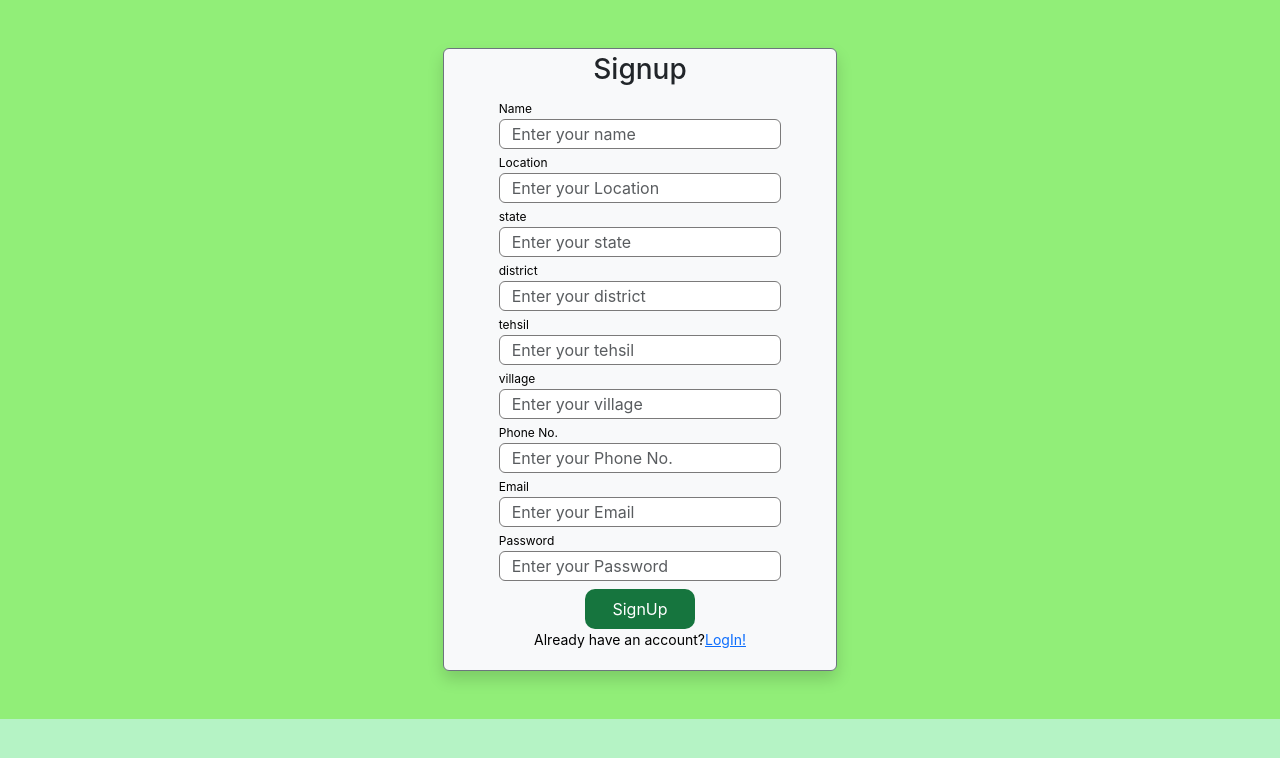
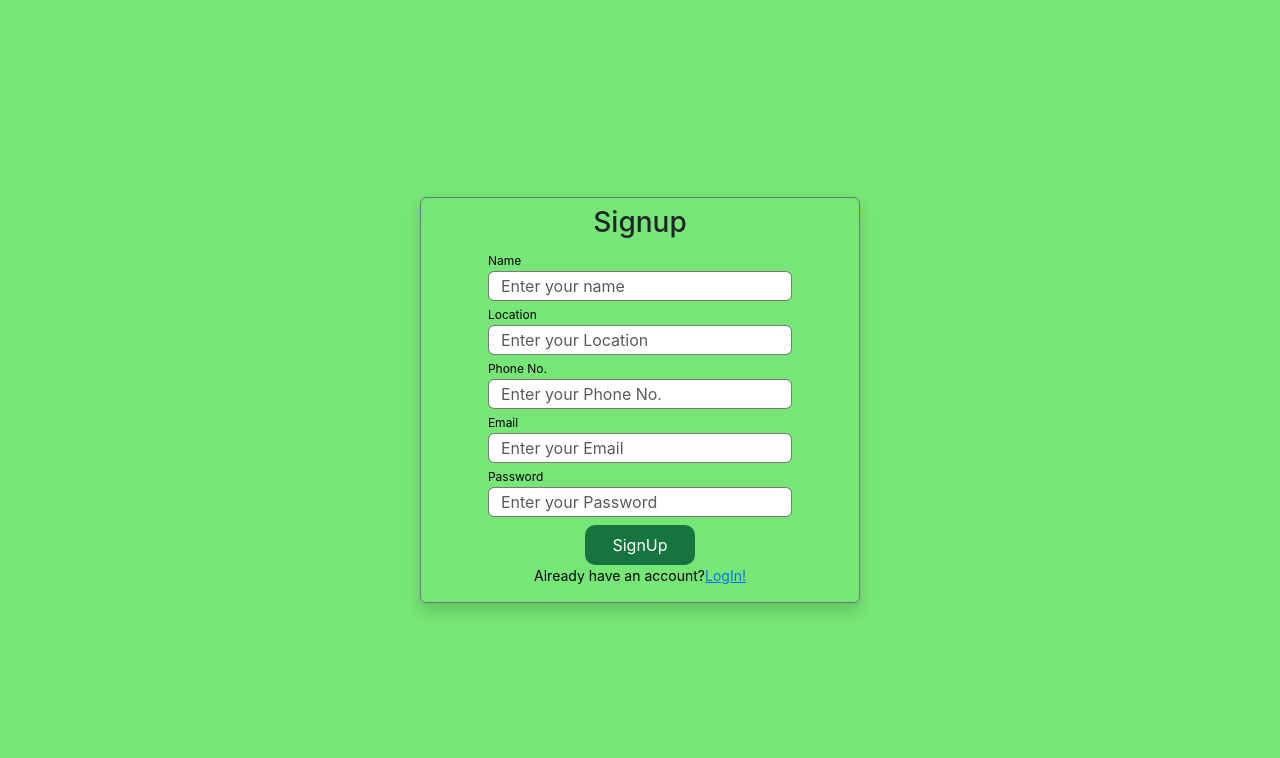
Before and after one commit to sandyy-singh/krishi-dashboard, a React (Create React App) app: page /signup in a window 1280 px wide. Shown: the top 758 px of the page. Built offline with nearby package versions, Linux system fonts and the light colour scheme; no server answers; the database is empty.

Commit message:
signup page edited

```diff
--- a/src/components/loginSignup/SignUp.jsx
+++ b/src/components/loginSignup/SignUp.jsx
@@ -13,10 +13,10 @@ const firestore = getFirestore(apppp);
 const SignUp = () => {
   const [name, setName] = useState("");
   const [location, setLocation] = useState("");
-  const [state, setState] = useState("");
-  const [district, setDistrict] = useState("");
-  const [tehsil, setTehsile] = useState("");
-  const [village, setVillage] = useState("");
+  // const [state, setState] = useState("");
+  // const [district, setDistrict] = useState("");
+  // const [tehsil, setTehsile] = useState("");
+  // const [village, setVillage] = useState("");
   const [phone, setPhone] = useState("");
   const [email, setEmail] = useState("");
   const [password, setPassword] = useState("");
@@ -68,10 +68,10 @@ const SignUp = () => {
         alert("somethimg wrong,please try again");
         setName("");
         setLocation("");
-        setState("");
-        setDistrict("");
-        setTehsile("");
-        setVillage("");
+        // setState("");
+        // setDistrict("");
+        // setTehsile("");
+        // setVillage("");
         setPhone("");
         setEmail("");
         setPassword("");
@@ -80,10 +80,10 @@ const SignUp = () => {
     }
     setName("");
     setLocation("");
-    setState("");
-    setDistrict("");
-    setTehsile("");
-    setVillage("");
+    // setState("");
+    // setDistrict("");
+    // setTehsile("");
+    // setVillage("");
     setPhone("");
     setEmail("");
     setPassword("");
@@ -91,10 +91,12 @@ const SignUp = () => {
   };
 
   return (
-    <div className="container-fluid signUp  ">
-      <div className=" row  d-flex justify-content-center align-items-center py-4 p-sm-5 ">
-        <div className="col-11 col-sm-9 col-md-6 col-lg-4 border rounded border-secondary  shadow  bg-light p-3 p-sm-1 ">
-          <h3 className="text-center ">Signup</h3>
+    <div className="container-fluid register1  ">
+      <div className=" row    ">
+        <div className="col-12 sibnUpParent ">
+          <div className="row rowWidth  ">
+            <div className="col-12 border rounded border-secondary  shadow   ">
+            <h3 className="text-center pt-2 ">Signup</h3>
               <form
                 autoComplete="off"
                 className="form-group"
@@ -135,71 +137,8 @@ const SignUp = () => {
                   </div>
                 </div>
 
-            <div className="row  d-flex justify-content-center align-items-center ">
-              <div className="col-11 col-sm-9">
-                <label className="labels" htmlFor="state">
-                  state
-                </label>
-                <input
-                  type="text"
-                  className="form-control form-input"
-                  id="state"
-                  placeholder="Enter your state"
-                  value={state}
-                  onChange={(e) => setState(e.target.value)}
-                  required
-                />
-              </div>
-            </div>
 
-            <div className="row  d-flex justify-content-center align-items-center ">
-              <div className="col-11 col-sm-9">
-                <label className="labels" htmlFor="district">
-                  district
-                </label>
-                <input
-                  type="text"
-                  className="form-control form-input"
-                  id="district"
-                  placeholder="Enter your district"
-                  value={district}
-                  onChange={(e) => setDistrict(e.target.value)}
-                  required
-                />
-              </div>
-            </div>
-            <div className="row  d-flex justify-content-center align-items-center">
-              <div className="col-11 col-sm-9">
-                <label className="labels" htmlFor="tehsil">
-                  tehsil
-                </label>
-                <input
-                  type="text"
-                  className="form-control form-input"
-                  id="tehsil"
-                  placeholder="Enter your tehsil"
-                  value={tehsil}
-                  onChange={(e) => setTehsile(e.target.value)}
-                  required
-                />
-              </div>
-            </div>
-            <div className="row  d-flex justify-content-center align-items-center">
-              <div className="col-11 col-sm-9">
-                <label className="labels " htmlFor="village">
-                  village
-                </label>
-                <input
-                  type="text"
-                  className="form-control form-input"
-                  id="village"
-                  placeholder="Enter your village"
-                  value={village}
-                  onChange={(e) => setVillage(e.target.value)}
-                  required
-                />
-              </div>
-            </div>
+
 
                 <div className="row  d-flex justify-content-center align-items-center">
                   <div className="col-11 col-sm-9">
@@ -271,6 +210,8 @@ const SignUp = () => {
             </div>
           </div>
         </div>
+      </div>
+    </div>
   );
 };
 
--- a/src/components/loginSignup/SignUp.scss
+++ b/src/components/loginSignup/SignUp.scss
@@ -1,57 +1,60 @@
 @mixin mob {
-    @media (max-width:450px) {
+    @media (max-width:650px) {
         @content;
     }
 }
 
 
 
-.register1{
-    background: url("../../Images/bg1.jpeg") no-repeat 0 0;
+
+.register1 {
+
     background-position: center;
     background-repeat: no-repeat;
     background-size: cover;
     height: 100vh;
-    background-color: rgb(161, 179, 179);
+    background-color: rgb(118, 230, 118);
+
     @include mob {
         background: none;
         background-color: #739f65;
     }
 }
+
 // .signup-background{
 //     // margin-top: 2.5rem;
 // }
 
-.signUpBox{
+.shadow {
 
 
-    background: rgba(235, 232, 232, 0.25);
-    backdrop-filter: blur(10px);
-    border-radius: 30px;
-    box-shadow: -30px -30px 100px 10px rgba(199, 187, 187, 0.2), 30px 40px 100px 10px rgba(0, 0, 0, 0.25);
-    // position: relative;
-    border: 0.1px solid rgb(121, 120, 120);
-    padding: 15px;
+    // background: rgb(88, 88, 88);
+    // backdrop-filter: blur(10px);
+    // border-radius: 30px;
+    // box-shadow: -30px -30px 100px 10px rgba(199, 187, 187, 0.2), 30px 40px 100px 10px rgba(0, 0, 0, 0.25);
+    // // position: relative;
+
 
     //vertically position center
-    margin: 0;
-    position: absolute;
-    top: 50%;
-    transform: translateY(-50%);
+
+
 
 
 }
-.labels{
+
+.labels {
     font-size: 12px;
 }
-.form-input{
-    height: 30px  !important;
+
+.form-input {
+    height: 30px !important;
 
     border: 1px solid rgb(123, 122, 122) !important;
     box-shadow: none !important;
     color: black !important;
 }
-.form-input1{
+
+.form-input1 {
     border: 1px solid rgb(123, 122, 122) !important;
     box-shadow: none !important;
     color: black !important;
@@ -65,16 +68,19 @@
     display: flex;
     align-items: center;
     justify-content: center;
+
     @include mob {
         font-size: 50px;
     }
 
 }
-.submitSignUp{
+
+.submitSignUp {
     display: flex;
     align-items: center;
     justify-content: center;
-    >button{
+
+    >button {
         display: flex;
         align-items: center;
         justify-content: center;
@@ -85,7 +91,8 @@
         background-color: rgb(22, 117, 62);
         border: none;
         border-radius: 10px;
-        &:hover{
+
+        &:hover {
             background-color: rgb(23, 47, 33);
         }
     }
@@ -93,6 +100,28 @@
 
 
 }
-.signUp{
+
+.signUp {
     background-color: #91ee78;
 }
+
+.sibnUpParent {
+    display: flex;
+    justify-content: center;
+    align-items: center;
+    height: 100vh;
+    width: 100vw;
+
+
+}
+
+.rowWidth {
+    width: 35%;
+
+
+    @include mob {
+
+        width: 90%;
+    }
+
+}
```
Lines whose indentation alone changed are shown as unchanged.
